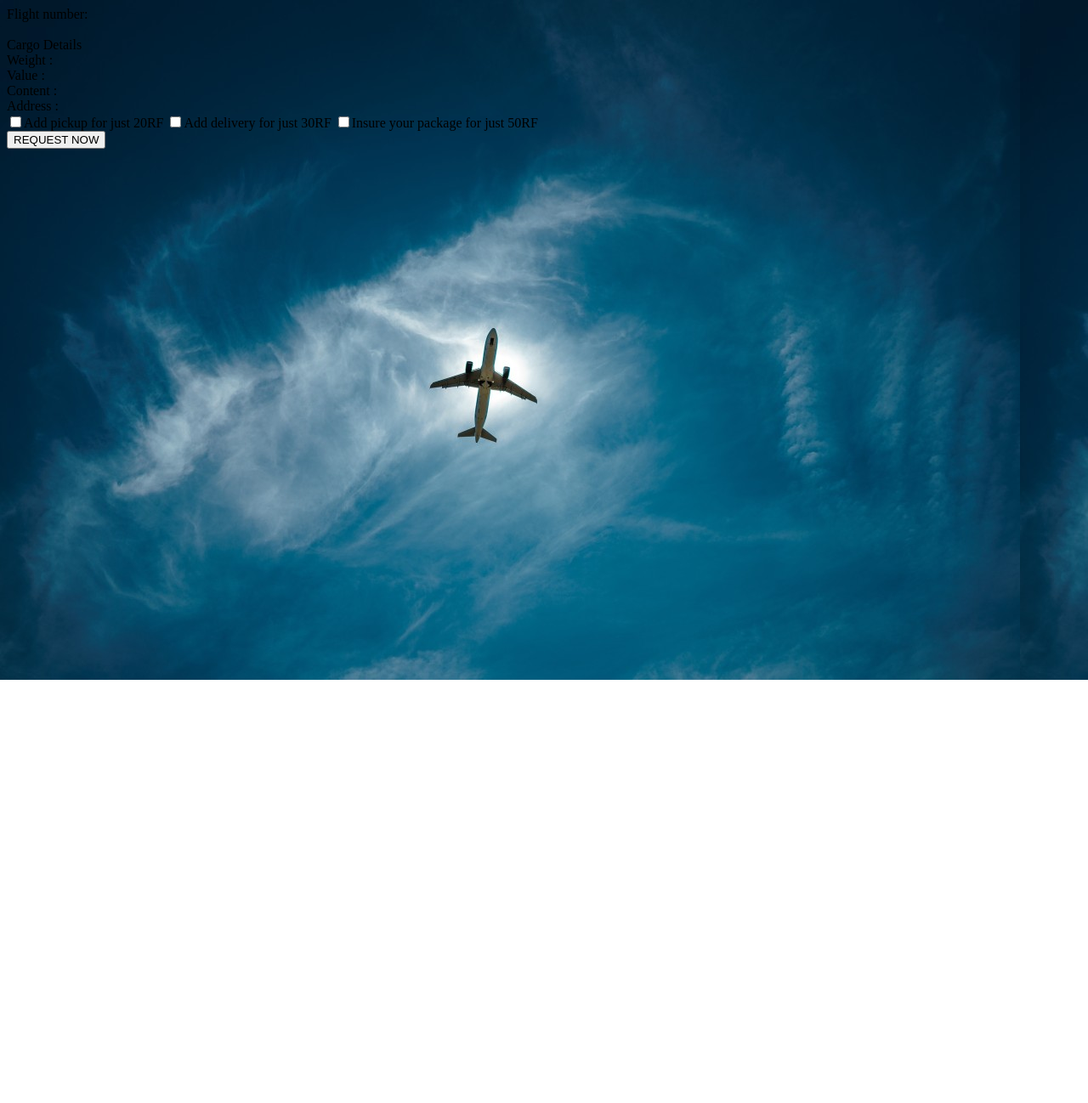
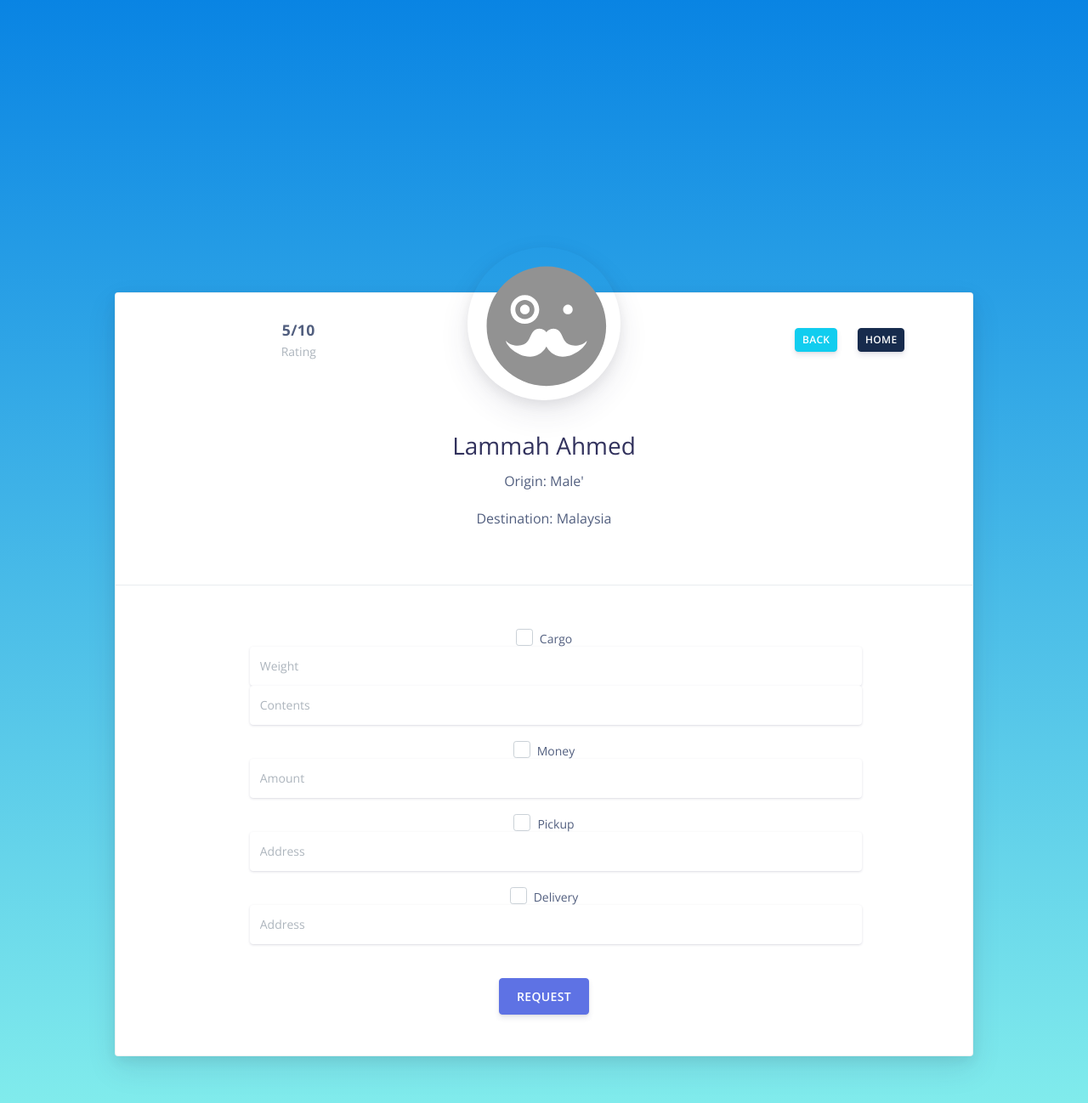
Before and after one commit to mefiz/flybox, a plain HTML site: page request.html in a window 1280 px wide. Shown: the whole page at 85% size. Before the commit the page ends 800 px from the top, so only its background shows below. Drawn offline with nearby package versions, Linux system fonts and the light colour scheme.

Commit message:
Finished request.html

```diff
--- a/request.html
+++ b/request.html
@@ -1,24 +1,118 @@
+
 <!DOCTYPE html>
-<html lang="en">
-    <head>
-<title>request</title>
-<meta charset="UTF-8">
-<meta name="viewport" content="width=device-width, initial-scale=1">
-<link rel="stylesheet" type="text/css" href="/styles/index.css">
-    </head>
-<body>
-<p1>Flight number:</p1><br>
-<br>
-<p2>Cargo Details</p2><br>
-<p3>Weight :</p3><br>
-<p4>Value :</p4><br>
-<p5>Content :</p5><br>
-<p6>Address :</p6><br>
+<html>
 
-<input type="checkbox">Add pickup for just 20RF
-<input type="checkbox">Add delivery for just 30RF
-<input type="checkbox">Insure your package for just 50RF
-<br>
-<button type="button" onclick="window.location.href = '';">REQUEST NOW</button>
+<head>
+  <meta charset="utf-8">
+  <meta name="viewport" content="width=device-width, initial-scale=1, shrink-to-fit=no">
+  <meta name="description" content="Request page">
+  <meta name="author" content="Creative Tim">
+  <title>Request</title>
+  <!-- Favicon -->
+  <link href="../assets/img/brand/favicon.png" rel="icon" type="image/png">
+  <!-- Fonts -->
+  <link href="https://fonts.googleapis.com/css?family=Open+Sans:300,400,600,700" rel="stylesheet">
+  <!-- Icons -->
+  <link href="../assets/vendor/nucleo/css/nucleo.css" rel="stylesheet">
+  <link href="../assets/vendor/font-awesome/css/font-awesome.min.css" rel="stylesheet">
+  <!-- Argon CSS -->
+  <link type="text/css" href="../assets/css/argon.css?v=1.1.0" rel="stylesheet">
+</head>
+
+<body style="background-image: linear-gradient(#0984e3, #81ecec); ">
+  <main class="profile-page">
+    <section class="section-profile-cover section-shaped my-0">
+
+      <!-- SVG separator -->
+    </section>
+    <section class="section">
+      <div class="container">
+        <div class="card card-profile shadow mt--300">
+          <div class="px-4">
+            <div class="row justify-content-center">
+              <div class="col-lg-3 order-lg-2">
+                <div class="card-profile-image">
+                  <a href="#">
+                    <img src="/images/face.svg" class="rounded-circle" style="width:40vw;">
+                  </a>
+                </div>
+              </div>
+              <div class="col-lg-4 order-lg-3 text-lg-right align-self-lg-center">
+                <div class="card-profile-actions py-4 mt-lg-0">
+                  <a href="#" class="btn btn-sm btn-info mr-4">Back</a>
+                  <a href="#" class="btn btn-sm btn-default float-right">Home</a>
+                </div>
+              </div>
+              <div class="col-lg-4 order-lg-1">
+                <div class="card-profile-stats d-flex justify-content-center">
+                  <div>
+                    <span class="heading">5/10</span>
+                    <span class="description">Rating</span>
+                  </div>
+                </div>
+              </div>
+            </div>
+            <div class="text-center mt-5">
+              <h3>Lammah Ahmed<span class="font-weight-light"></h3>
+              <div class="h6 font-weight-300"></div><p>Origin: Male'</p><p class="Destination">Destination: Malaysia</p></div>
+            </div>
+            <div class="mt-5 py-5 border-top text-center">
+              <div class="row justify-content-center">
+                <div class="col-lg-9">
+                        <div class="custom-control custom-checkbox mb-3">
+                                <input class="custom-control-input" id="customCheck1" type="checkbox">
+                                <label class="custom-control-label" for="customCheck1">
+                                  <span>Cargo</span>
+                                </label>
+                                <input type="text" placeholder="Weight" class="form-control form-control-alternative " >
+                                <input type="text" placeholder="Contents" class="form-control form-control-alternative " >
+                            </div>
+
+                        <div class="custom-control custom-checkbox mb-3">
+                                <input class="custom-control-input" id="customCheck2" type="checkbox">
+                                <label class="custom-control-label" for="customCheck2">
+                                    <span>Money</span>
+                                    </label>
+
+                                    <input type="text" placeholder="Amount" class="form-control form-control-alternative " >
+                              </div>
+
+                              <div class="custom-control custom-checkbox mb-3">
+                                    <input class="custom-control-input" id="customCheck3" type="checkbox">
+                                    <label class="custom-control-label" for="customCheck3">
+                                        <span>Pickup</span>
+                                        </label>
+
+                                        <input type="text" placeholder="Address" class="form-control form-control-alternative " >
+                                  </div>
+
+                                  <div class="custom-control custom-checkbox mb-3">
+                                        <input class="custom-control-input" id="customCheck4" type="checkbox">
+                                        <label class="custom-control-label" for="customCheck4">
+                                            <span>Delivery</span>
+                                            </label>
+
+                                            <input type="text" placeholder="Address" class="form-control form-control-alternative " >
+                                      </div>
+                  <div class="text-center">
+                        <button type="button" class="btn btn-primary mt-4" onclick="window.location.href = '#';">REQUEST</button>
+                      </div>
+                </div>
+              </div>
+            </div>
+          </div>
+        </div>
+      </div>
+    </section>
+  </main>
+
+  <!-- Core -->
+  <script src="../assets/vendor/jquery/jquery.min.js"></script>
+  <script src="../assets/vendor/popper/popper.min.js"></script>
+  <script src="../assets/vendor/bootstrap/bootstrap.min.js"></script>
+  <script src="../assets/vendor/headroom/headroom.min.js"></script>
+  <!-- Argon JS -->
+  <script src="../assets/js/argon.js?v=1.1.0"></script>
 </body>
+
 </html>
--- /dev/null
+++ b/styles/request.css
@@ -0,0 +1,4 @@
+body {
+    background-image: linear-gradient(#0984e3, #81ecec);
+    background-repeat: repeat;
+  }
```
Also changed, not shown: flyers.html (+3 -3 lines), assets/css/argon.css, images/New Text Document.txt (deleted), images/face.svg (added), scripts/New Text Document.txt (deleted).
